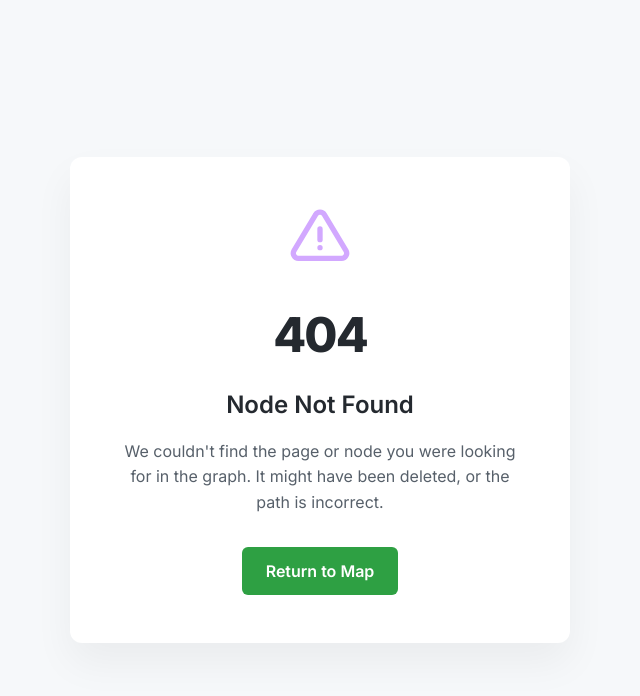
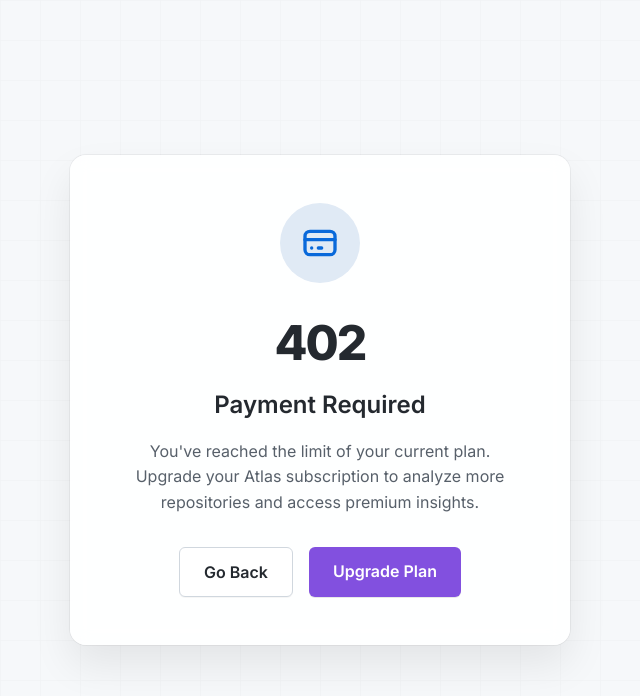
Before and after one commit to SiddharthChiplunkar1/CodebaseAtlas, a Next.js app in the folder atlas-frontend/: page /payment-required in a window 1280 px wide. Before the commit this address had no page. Shown: the top 696 px of the page, without its empty margins (320-960 px from the left). Built offline with nearby package versions, Linux system fonts and the light colour scheme.

Commit message:
feat(frontend): add premium error pages (500, 401, 402)

```diff
--- /dev/null
+++ b/atlas-frontend/src/app/payment-required/page.tsx
@@ -0,0 +1,98 @@
+import React from "react";
+import Link from "next/link";
+import { IconCreditCard } from "@tabler/icons-react";
+
+export default function PaymentRequiredPage() {
+  return (
+    <div style={{
+      minHeight: '100vh',
+      display: 'flex',
+      flexDirection: 'column',
+      alignItems: 'center',
+      justifyContent: 'center',
+      backgroundColor: 'var(--background)',
+      color: 'var(--foreground)',
+      fontFamily: 'var(--font-sans)',
+      position: 'relative',
+      overflow: 'hidden'
+    }}>
+      {/* Decorative background graph */}
+      <svg width="100%" height="100%" style={{ position: 'absolute', top: 0, left: 0, zIndex: 0, opacity: 0.03, pointerEvents: 'none' }}>
+        <defs>
+          <pattern id="pay-grid" width="40" height="40" patternUnits="userSpaceOnUse">
+            <path d="M 40 0 L 0 0 0 40" fill="none" stroke="currentColor" strokeWidth="1"/>
+          </pattern>
+        </defs>
+        <rect width="100%" height="100%" fill="url(#pay-grid)" />
+      </svg>
+
+      <div style={{
+        textAlign: 'center',
+        padding: '3rem',
+        background: 'rgba(255, 255, 255, 0.9)',
+        backdropFilter: 'blur(10px)',
+        borderRadius: '16px',
+        boxShadow: '0 20px 40px rgba(0,0,0,0.08), 0 0 0 1px rgba(0,0,0,0.05)',
+        maxWidth: '500px',
+        width: '90%',
+        position: 'relative',
+        zIndex: 1
+      }}>
+        <div style={{
+          width: '80px',
+          height: '80px',
+          background: '#e0eaf5',
+          borderRadius: '50%',
+          display: 'flex',
+          alignItems: 'center',
+          justifyContent: 'center',
+          margin: '0 auto 1.5rem auto'
+        }}>
+          <IconCreditCard size={40} color="#0969da" />
+        </div>
+        <h1 style={{ fontSize: '3rem', fontWeight: 800, marginBottom: '0.5rem', letterSpacing: '-0.04em', color: '#24292f' }}>
+          402
+        </h1>
+        <h2 style={{ fontSize: '1.5rem', fontWeight: 600, marginBottom: '1rem', color: '#24292f' }}>
+          Payment Required
+        </h2>
+        <p style={{ color: '#57606a', marginBottom: '2rem', lineHeight: 1.6 }}>
+          You've reached the limit of your current plan. Upgrade your Atlas subscription to analyze more repositories and access premium insights.
+        </p>
+
+        <div style={{ display: 'flex', gap: '1rem', justifyContent: 'center' }}>
+          <Link href="/" style={{
+            display: 'inline-block',
+            backgroundColor: 'white',
+            color: '#24292f',
+            border: '1px solid #d0d7de',
+            padding: '0.75rem 1.5rem',
+            borderRadius: '6px',
+            textDecoration: 'none',
+            fontWeight: 600,
+            transition: 'all 0.2s',
+            boxShadow: '0 1px 0 rgba(27,31,36,0.04)'
+          }}
+          >
+            Go Back
+          </Link>
+
+          <Link href="/pricing" style={{
+            display: 'inline-block',
+            backgroundColor: '#8250df',
+            color: 'white',
+            padding: '0.75rem 1.5rem',
+            borderRadius: '6px',
+            textDecoration: 'none',
+            fontWeight: 600,
+            transition: 'background-color 0.2s',
+            boxShadow: '0 1px 0 rgba(27,31,36,0.1)'
+          }}
+          >
+            Upgrade Plan
+          </Link>
+        </div>
+      </div>
+    </div>
+  );
+}
```
Also changed, not shown: atlas-frontend/src/app/error.tsx (added, +115 -0 lines), atlas-frontend/src/app/unauthorized/page.tsx (added, +80 -0 lines).
